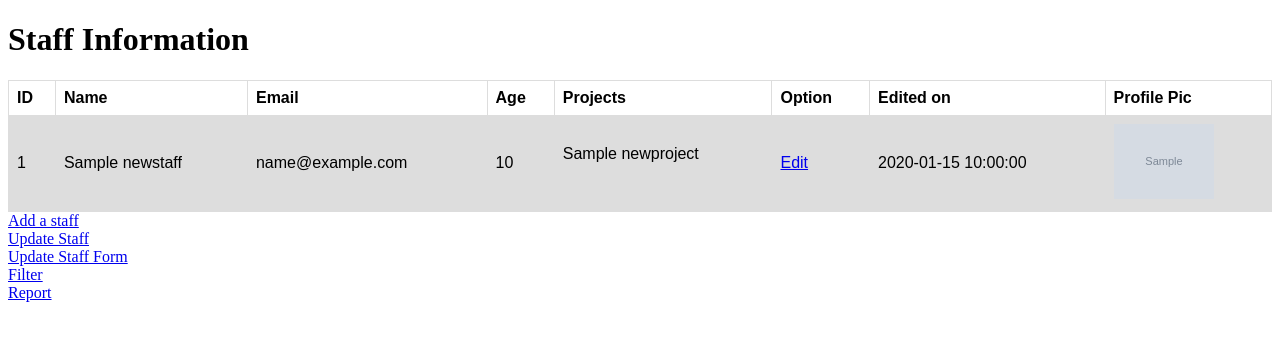
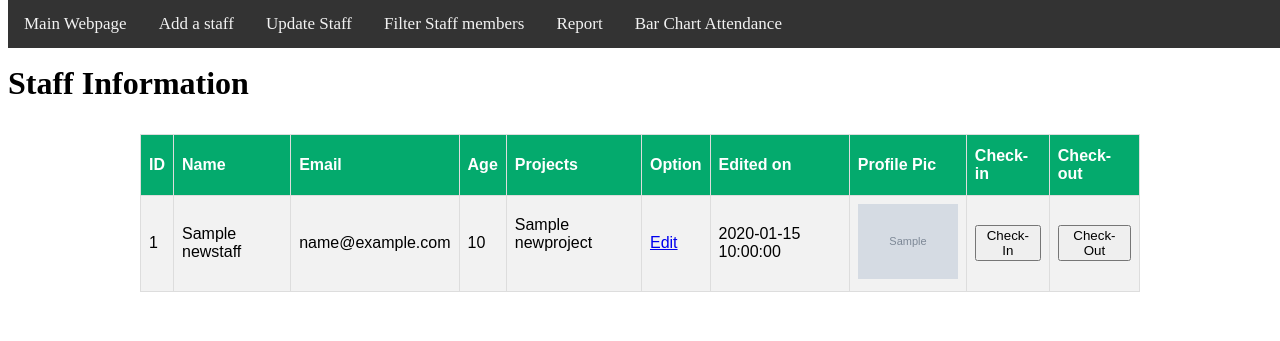
Before and after one commit to jyc119/DigiRaptor-Internship, a PHP site: page /staff/staffPage.php in a window 1280 px wide. Shown: the top 341 px of the page. Run offline with PHP 8.4, Linux system fonts and the light colour scheme; tables that the repository leaves empty or names only in its code hold one stand-in row (values such as "Sample post"); grey boxes marked "Sample" are stand-in pictures.

Commit message:
Added cs to tables and form in staff folder

```diff
--- a/staff/staffPage.php
+++ b/staff/staffPage.php
@@ -11,41 +11,136 @@
  // fetch the resulting rows as an array
   $staff = mysqli_fetch_all($results, MYSQLI_ASSOC);
 
- //echo '<pre>', print_r($results,1),'</pre>';
- //echo '<pre>', print_r($studentrecs,1),'</pre>';
- //echo print_r($results,1);
- //echo print_r($studentrecs,1);
+  $datetoday = date("Y-m-d");
+
+  if(isset($_POST['checkin'])){
+
+    $id = $_POST['inid'];
+
+    // check if record already exists
+    $query = "SELECT * FROM attendance WHERE curdate = '$datetoday' AND staffid = $id ";
+
+    $sql_query = mysqli_query($conn,$query);
+
+    // fetch the resulting rows as an array
+    $project_lib = mysqli_fetch_all($sql_query, MYSQLI_ASSOC);
+
+    echo '<pre>', print_r($project_lib, 1),'</pre>';
+    echo sizeof($project_lib);
+
+    if(sizeof($project_lib) == 0){
+      // Write query for all data
+      $sql = "INSERT INTO attendance(curdate, staffid) VALUES ('$datetoday', '$id')";
+
+      // save to db and check
+      if(mysqli_query($conn, $sql)){
+        // success
+        header('Location: staffPage.php');
+      } else{
+        // error
+        echo 'querry error: ' . mysqli_error($conn);
+      }
+    } else{
+      echo "Alrdy checkin bro";
+    }
+
+  }
+
+  else if(isset($_POST['checkout'])){
+
+    $id = $_POST['outid'];
+    // Write query for all data
+    $sql = "UPDATE attendance SET check_out=now() WHERE staffid = '".$_POST['outid']."' AND curdate = '$datetoday'";
+
+    // save to db and check
+    if(mysqli_query($conn, $sql)){
+      // success
+      header('Location: staffPage.php');
+    } else{
+      // error
+      echo 'querry error: ' . mysqli_error($conn);
+    }
+  }
 
 
 ?>
 
 <!DOCTYPE html>
 <html>
-
+<meta name="viewport" content="width=device-width, initial-scale=1">
 <head>
 <style>
-table {
-  font-family: arial, sans-serif;
+
+.content {
+  max-width: 1000px;
+  margin: auto;
+  background: white;
+  padding: 10px;
+}
+
+#staff {
+  font-family: Arial, Helvetica, sans-serif;
   border-collapse: collapse;
   width: 100%;
 }
 
-td, th {
-  border: 1px solid #dddddd;
-  text-align: left;
+#staff td, #staff th {
+  border: 1px solid #ddd;
   padding: 8px;
 }
 
-tr:nth-child(even) {
-  background-color: #dddddd;
+#staff tr:nth-child(even){background-color: #f2f2f2;}
+
+#staff tr:hover {background-color: #ddd;}
+
+#staff th {
+  padding-top: 12px;
+  padding-bottom: 12px;
+  text-align: left;
+  background-color: #04AA6D;
+  color: white;
 }
 
 </style>
 </head>
 
-<h1 class="center grey-text">Staff Information</h1>
+<body>
+<style>
+  .navbar {
+  overflow: hidden;
+  background-color: #333;
+  position: fixed;
+  top: 0;
+  width: 100%;
+}
 
-  <table>
+.navbar a {
+  float: left;
+  display: block;
+  color: #f2f2f2;
+  text-align: center;
+  padding: 14px 16px;
+  text-decoration: none;
+  font-size: 17px;
+}
+
+.navbar a:hover {
+  background: #ddd;
+  color: black;
+}
+
+
+</style>
+</body>
+
+<br>
+<br>
+<div class="header">
+  <h1>Staff Information</h1>
+</div>
+
+<div class="content">
+  <table id="staff">
     <tr>
       <th>ID</th>
       <th>Name</th>
@@ -55,6 +150,8 @@ tr:nth-child(even) {
       <th>Option</th>
       <th>Edited on</th>
       <th>Profile Pic</th>
+      <th>Check-in</th>
+      <th>Check-out</th>
     </tr>
 
     <?php foreach($staff as $result){
@@ -63,13 +160,11 @@ tr:nth-child(even) {
       $sql = "SELECT * FROM newproject_staff WHERE staff_id = '".$result['id']."' ";
       $results = mysqli_query($conn,$sql);
       $projects = mysqli_fetch_all($results, MYSQLI_ASSOC);
-      //echo '<pre>', print_r($staffmember,1),'</pre>';
       $projectarray = array();
       foreach($projects as $project){
         $sqlstaff = "SELECT * FROM newproject WHERE id = '".$project['project_id']."'";
         $projectresults = mysqli_query($conn,$sqlstaff);
         $projectOnlymember = mysqli_fetch_all($projectresults, MYSQLI_ASSOC);
-        //echo '<pre>', print_r($staffOnlymember,1),'</pre>';
         array_push($projectarray, $projectOnlymember[0]['name']);
       }
 
@@ -83,30 +178,32 @@ tr:nth-child(even) {
       echo "</td><td><a href='update.php?id=". $result['id'] . "'>Edit</a></td>";
       echo "<td>" . $result['edited_on'] . "</td>";
       ?>
-      <td><img src="../images/<?php echo $result['imgfile']; ?>" alt = "" style="max-height:100px;max-width:100px;"></td></tr>
+      <td><img src="../images/<?php echo $result['imgfile']; ?>" alt = "" style="max-height:100px;max-width:100px;"></td>
+      <td>
+        <form method="POST" action="staffPage.php" >
+          <input type="hidden" name = "inid" value =  "<?php echo $result['id'] ?>">
+          <button class="btn btn-primary" type="submit" name="checkin">Check-In</button>
+        </form>
+      </td>
+      <td>
+        <form method="POST" action="staffPage.php">
+          <input type="hidden" name = "outid" value =  "<?php echo $result['id'] ?>">
+          <button class="btn btn-primary" type="submit" name="checkout">Check-Out</button>
+        </form>
+      </td></tr>
   <?php
     }
     ?>
     </table>
+</div>
 
-  <div class="card-action right-align">
+  <div class="navbar">
+    <a href="/demo/index.php" class="brand-text">Main Webpage</a>
     <a href="/demo/staff/add.php" class="brand-text">Add a staff</a>
-  </div>
-
-  <div class="card-action right-align">
-    <a href="/demo/staff/updateAll.php" class="brand-text">Update Staff</a>
-  </div>
-
-  <div class="card-action right-align">
-    <a href="/demo/staff/excelForm.php" class="brand-text">Update Staff Form</a>
-  </div>
-
-  <div class="card-action right-align">
-    <a href="/demo/staff/filter.php" class="brand-text">Filter</a>
-  </div>
-
-  <div class="card-action right-align">
+    <a href="/demo/staff/excelForm.php" class="brand-text">Update Staff</a>
+    <a href="/demo/staff/filter.php" class="brand-text">Filter Staff members</a>
     <a href="/demo/staff/report.php" class="brand-text">Report</a>
+    <a href="/demo/staff/barchart.php" class="brand-text">Bar Chart Attendance</a>
   </div>
 
 </html>
```
Also changed, not shown: staff/add.php (+80 -1 lines), staff/barchart.php (+10 -0 lines), staff/excelForm.php (+47 -5 lines), staff/filter.php (+50 -24 lines), staff/report.php (+47 -22 lines), staff/update.php (+11 -2 lines), staff/updateAll.php (+11 -0 lines).
